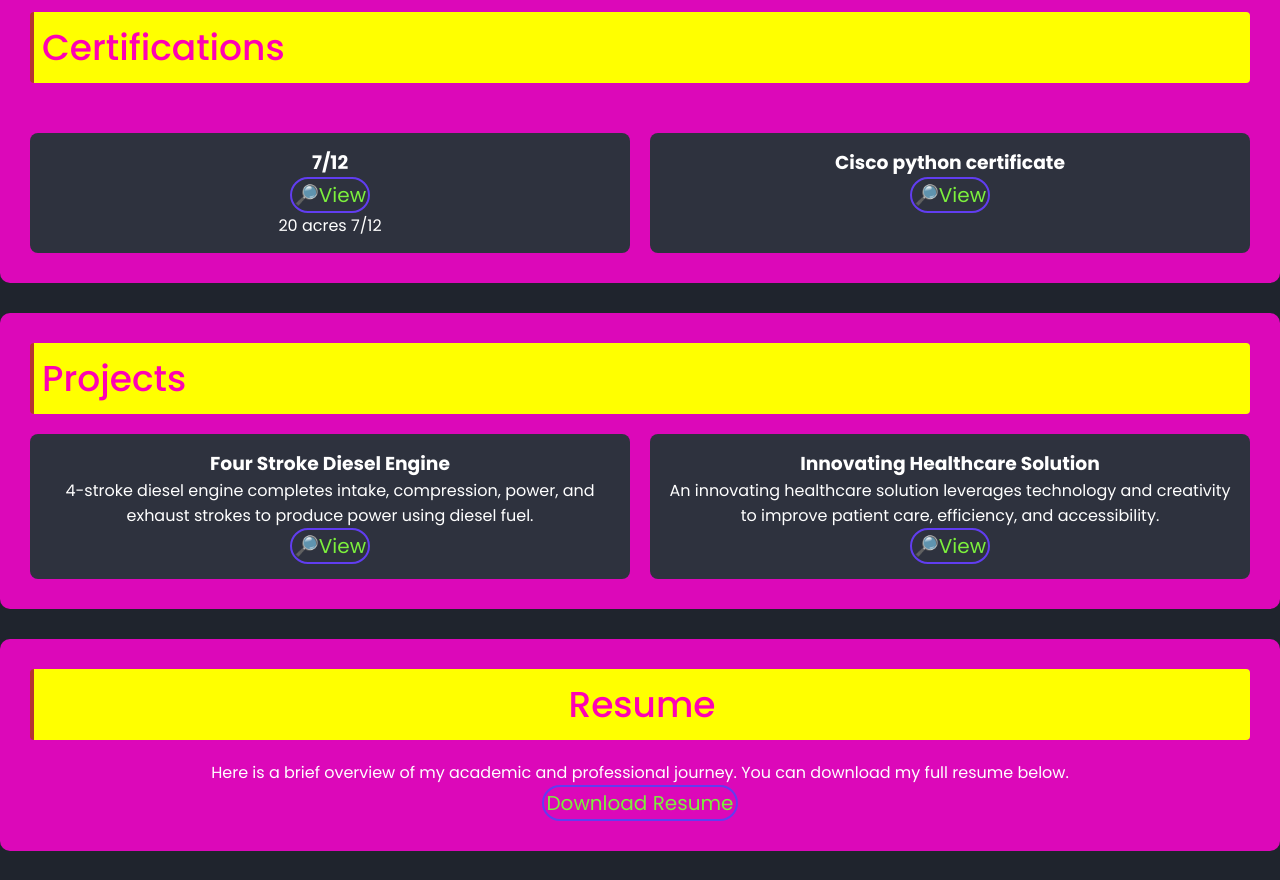
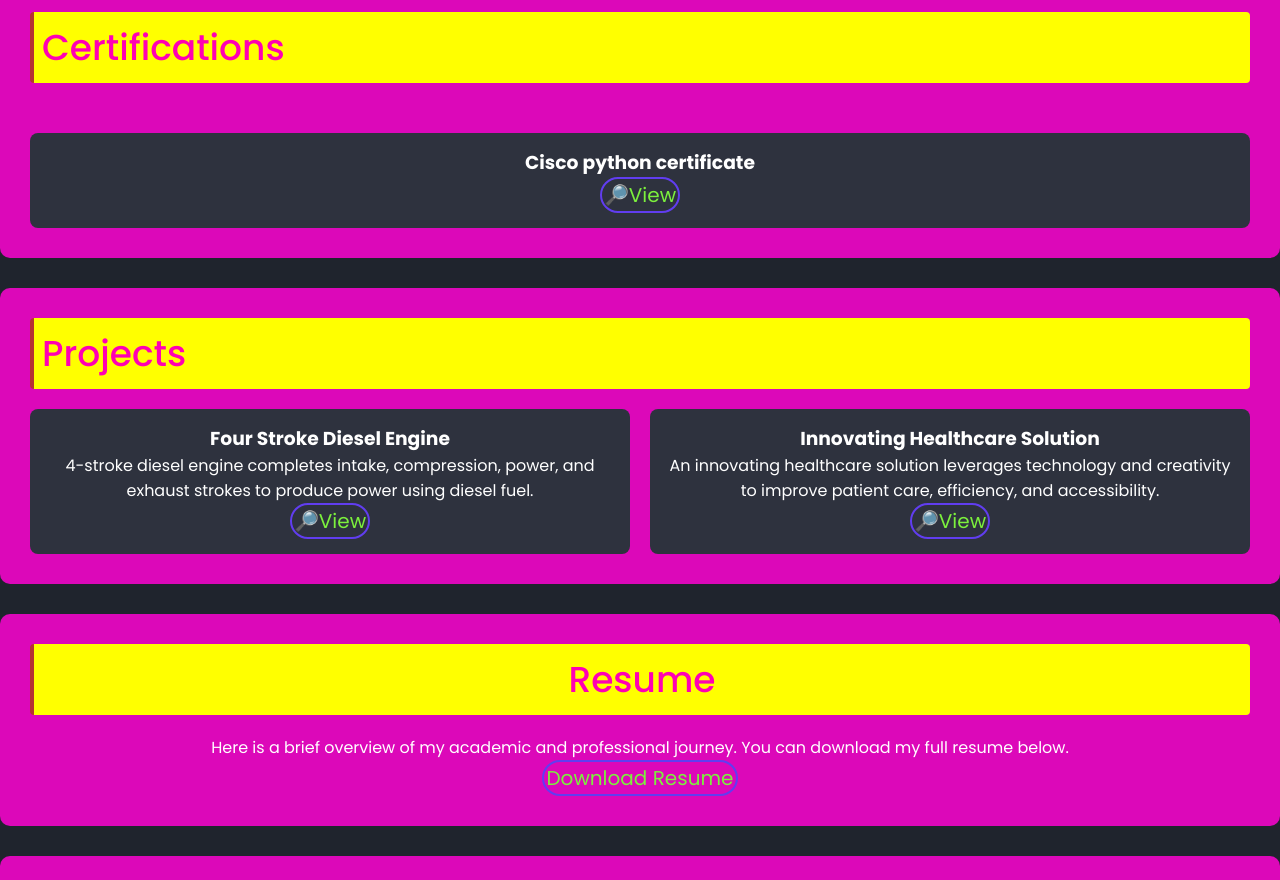
Before and after one commit to gaurav7-8/portfolio, a plain HTML site: page index.html in a window 1280 px wide. Shown: the part 1360-2240 px from the top of the page. Drawn offline with nearby package versions, Linux system fonts and the light colour scheme.

Commit message:
Update index.html

```diff
--- a/index.html
+++ b/index.html
@@ -60,11 +60,7 @@
   <section id="certifications" class="certifications fade-in">
     <h2 class="section-title">Certifications</h2>
     <div class="certifications-gallery">
-      <div class="certifications">
-        <h3>7/12</h3>
-        <a href="C:\Users\HP\OneDrive\Desktop\Gaurav portfoilo\gaurav.pdf" class=" download-btn">🔎View</a>
-        <p>20 acres 7/12</p>
-      </div>
+
       <div class="certifications">
         <h3>Cisco python certificate</h3>
 
```
